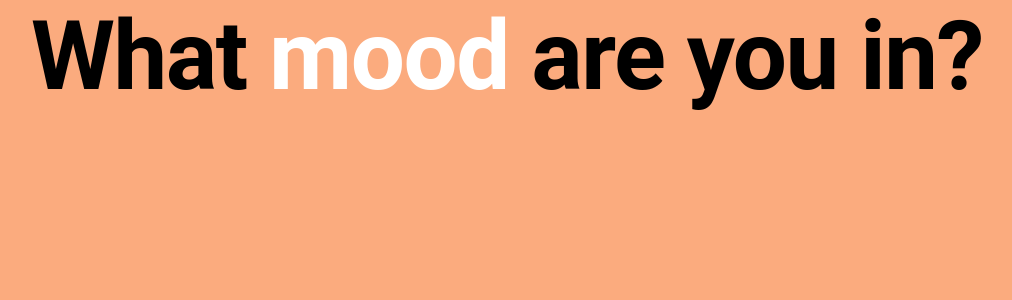
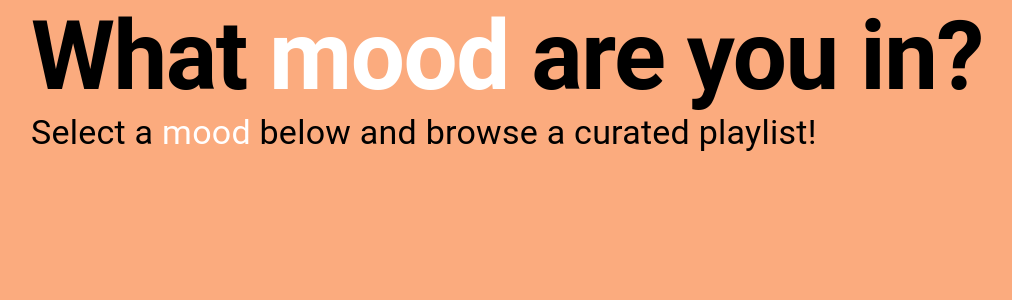
Before and after one commit to VukR/moodify, a React (Create React App) app: page / in a window 1280 px wide. Shown: the top 300 px of the page, without its empty margins (33-1045 px from the left). Built offline with nearby package versions, Linux system fonts and the light colour scheme.

Commit message:
Page sub title text

```diff
--- a/src/App.js
+++ b/src/App.js
@@ -1,12 +1,14 @@
-import TitleText from './components/text/TitleText';
+import SubTitleText from "./components/text/SubTitleText";
+import TitleText from "./components/text/TitleText";
 
-import Container from '@mui/material/Container';
+import Container from "@mui/material/Container";
 
 function App() {
   return (
     <div className="App">
       <Container>
         <TitleText />
+        <SubTitleText />
       </Container>
     </div>
   );
--- /dev/null
+++ b/src/components/text/SubTitleText.js
@@ -0,0 +1,16 @@
+import Box from "@mui/material/Box";
+import Typography from "@mui/material/Typography";
+
+function SubTitleText() {
+  return (
+    <Typography sx={{ typography: { xs: "h6", sm: "h4" } }}>
+      Select a{" "}
+      <Box component="span" sx={{ color: "white" }}>
+        mood{" "}
+      </Box>
+      below and browse a curated playlist!
+    </Typography>
+  );
+}
+
+export default SubTitleText;
```
